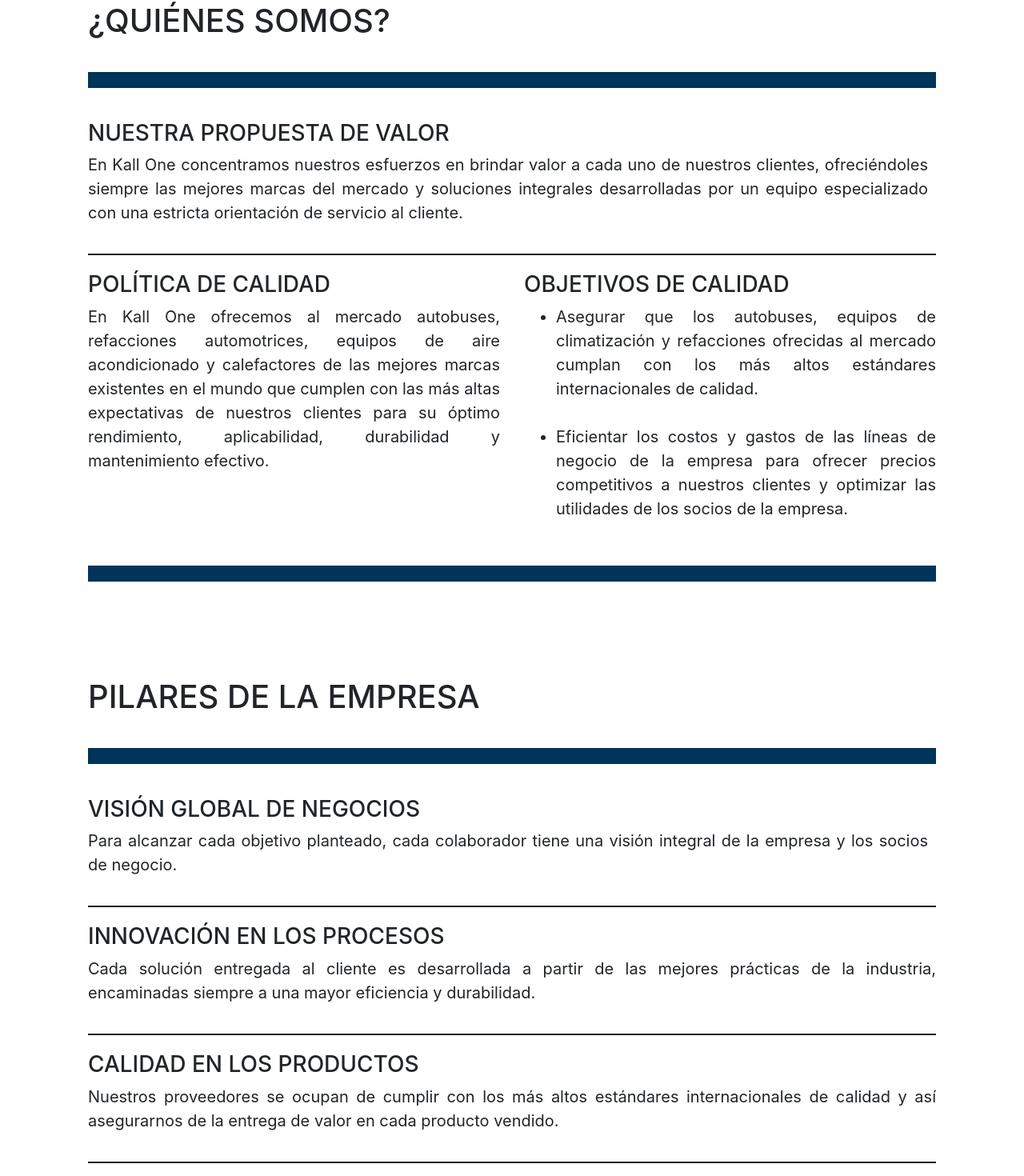
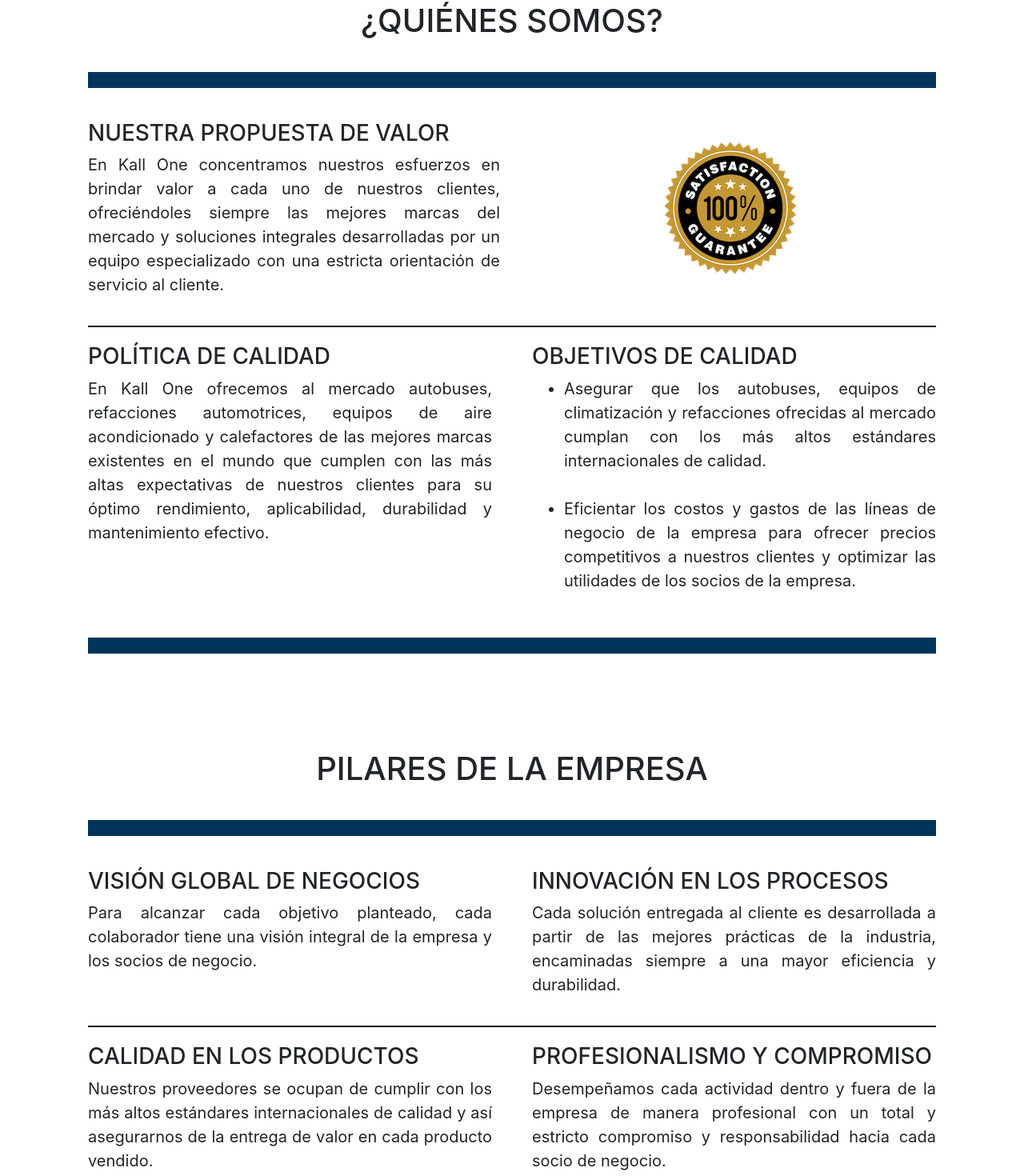
Before and after one commit to jamalamar/KallOne, a React (Create React App) app: page /QuienesSomos in a window 1280 px wide. Shown: the part 664-2134 px from the top of the page at 80% size. Built offline with nearby package versions, Linux system fonts and the light colour scheme.

Commit message:
quienes csomos page changes

```diff
--- a/src/Views/QuienesSomos.js
+++ b/src/Views/QuienesSomos.js
@@ -23,7 +23,7 @@ function QuienesSomos(){
 
 			<Container style={style.container}>
 
-			  <h1>¿QUIÉNES SOMOS?</h1>
+			  <h1 style={style.titles}>¿QUIÉNES SOMOS?</h1>
 			  <div style={style.divisionTwo}></div>
 
   			  <Row style={style.rowTwo}>
@@ -34,7 +34,12 @@ function QuienesSomos(){
 						y soluciones integrales desarrolladas por un equipo especializado con una
 						estricta orientación de servicio al cliente.</p>
 				</Col>
-				<div style={style.divisionFive}></div>
+				<Col lg={true} >
+					<div style={style.badge}>
+						<img src="/Assets/SatisfactionBadge.png"/>
+					</div>
+				</Col>
+
 			  </Row>
 
 			  <div style={style.divisionFour}></div>
@@ -47,6 +52,7 @@ function QuienesSomos(){
 						en el mundo que cumplen con las más altas expectativas de nuestros clientes
 						para su óptimo rendimiento, aplicabilidad, durabilidad y mantenimiento efectivo.</p>
 				</Col>
+				<div style={style.divisionFive}></div>
 			    <Col lg={true}>
 			    	<h3>OBJETIVOS DE CALIDAD</h3>
 					<ul>
@@ -71,7 +77,7 @@ function QuienesSomos(){
 
 			<Container style={style.container}>
 
-			  <h1>PILARES DE LA EMPRESA</h1>
+			  <h1 style={style.titles}>PILARES DE LA EMPRESA</h1>
 			  <div style={style.divisionTwo}></div>
 
   			  <Row style={style.rowTwo}>
@@ -80,12 +86,9 @@ function QuienesSomos(){
 					<p>Para alcanzar cada objetivo planteado, cada colaborador tiene una visión
 						integral de la empresa y los socios de negocio.</p>
 				</Col>
+
 				<div style={style.divisionFive}></div>
-			  </Row>
 
-			  <div style={style.divisionFour}></div>
-
-  			  <Row style={style.rowTwo}>
 			    <Col lg={true}>
 			    	<h3>INNOVACIÓN EN LOS PROCESOS</h3>
 					<p>Cada solución entregada al cliente es desarrollada a partir de las mejores
@@ -102,11 +105,9 @@ function QuienesSomos(){
 							internacionales de calidad y así asegurarnos de la entrega de valor en cada
 							producto vendido.</p>
 				</Col>
-			  </Row>
 
-			  <div style={style.divisionFour}></div>
+				<div style={style.divisionFive}></div>
 
-			  <Row>
 			    <Col lg={true}>
 			    	<h3>PROFESIONALISMO Y COMPROMISO</h3>
 					<p>Desempeñamos cada actividad dentro y fuera de la empresa de manera profesional con un total y estricto compromiso y responsabilidad hacia cada
@@ -143,6 +144,9 @@ header: {
   button: {
   	fontWeight: 'bold',
   },
+  titles: {
+  	textAlign: 'center'
+  },
   division: {
 	margin: '-2em 0em -2em 0em',
 	width: '100%',
@@ -169,7 +173,7 @@ header: {
   },
   divisionFive: {
 	margin: '0.3em 0em 0.3em 0em',
-	width: '0.5em',
+	width: '1em',
 	height: '',
 	backgroundColor: '#fff'
   },
@@ -178,6 +182,9 @@ header: {
 	fontSize: '20px',
 	textAlign: 'justify'
 },
+  badge: {
+  	textAlign: 'center',
+  }
 }
 
 export default QuienesSomos;
```
Also changed, not shown: public/Assets/SatisfactionBadge.png (added).
